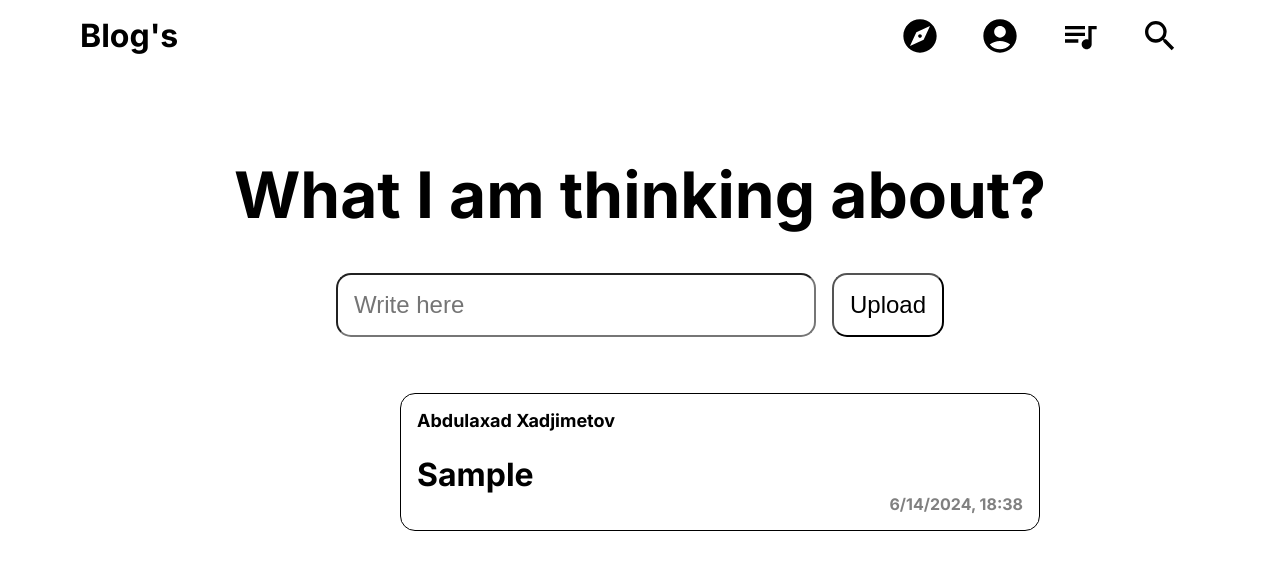
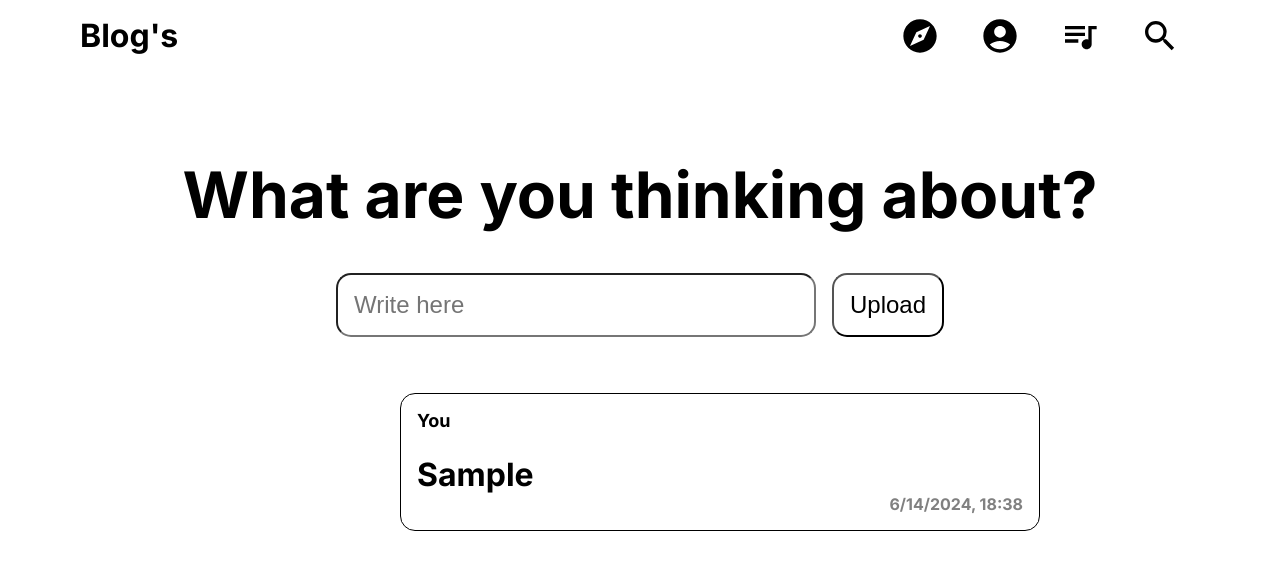
Before and after one commit to Axad575/Blog-s-main-version, a Next.js app: page / in a window 1280 px wide. Both pictures are taken after typing "Sample" into the empty fields and a click on the button "Upload". Shown: the top 570 px of the page. Built offline with nearby package versions, Linux system fonts and the light colour scheme.

Commit message:
update#2

```diff
--- a/src/app/page.js
+++ b/src/app/page.js
@@ -94,7 +94,7 @@ const [task, setTask] = useState('');
         </div>
       </div>
       <div id={styles.MainText}>
-        <h1>What I am thinking about?</h1>
+        <h1>What are you thinking about?</h1>
         <form onSubmit={inputSubmit} id={styles.InputForm}       >
           <input id={styles.MainInput}  value={task} onChange={inputChange} onKeyPress={handleKeyPress} placeholder="Write here"></input>
           <button id={styles.UploadButton}>Upload</button>
@@ -102,7 +102,7 @@ const [task, setTask] = useState('');
         <div id={styles.CardBox}>
         {tasksArray.map((task, index) => (
           <div id={styles.CardDiv} key={index}>
-            <h1 id={styles.CardName}>Abdulaxad Xadjimetov</h1>
+            <h1 id={styles.CardName}>You</h1>
             <h1 id={styles.CardValue}>{task}</h1>
             <h3 id={styles.CardDayTime}>{currentDay}, {currentTime}</h3>
           </div>
```
